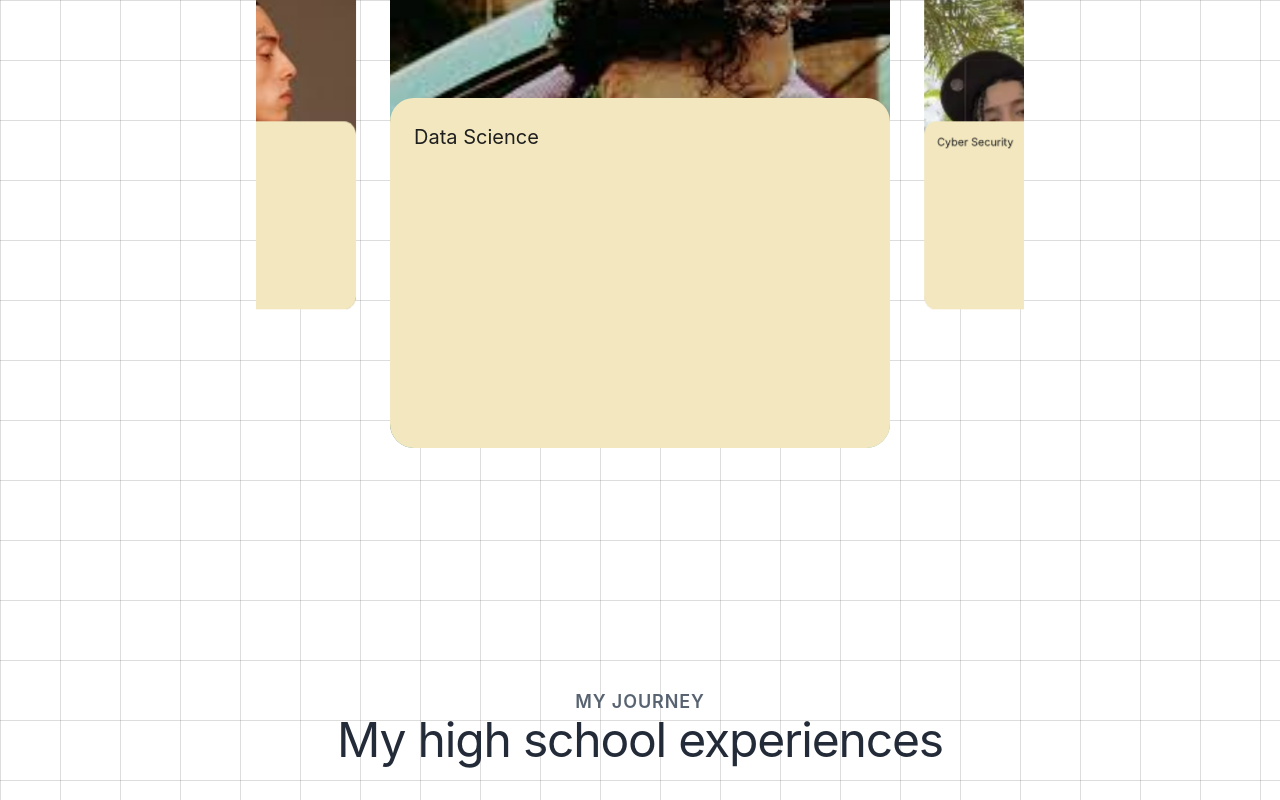
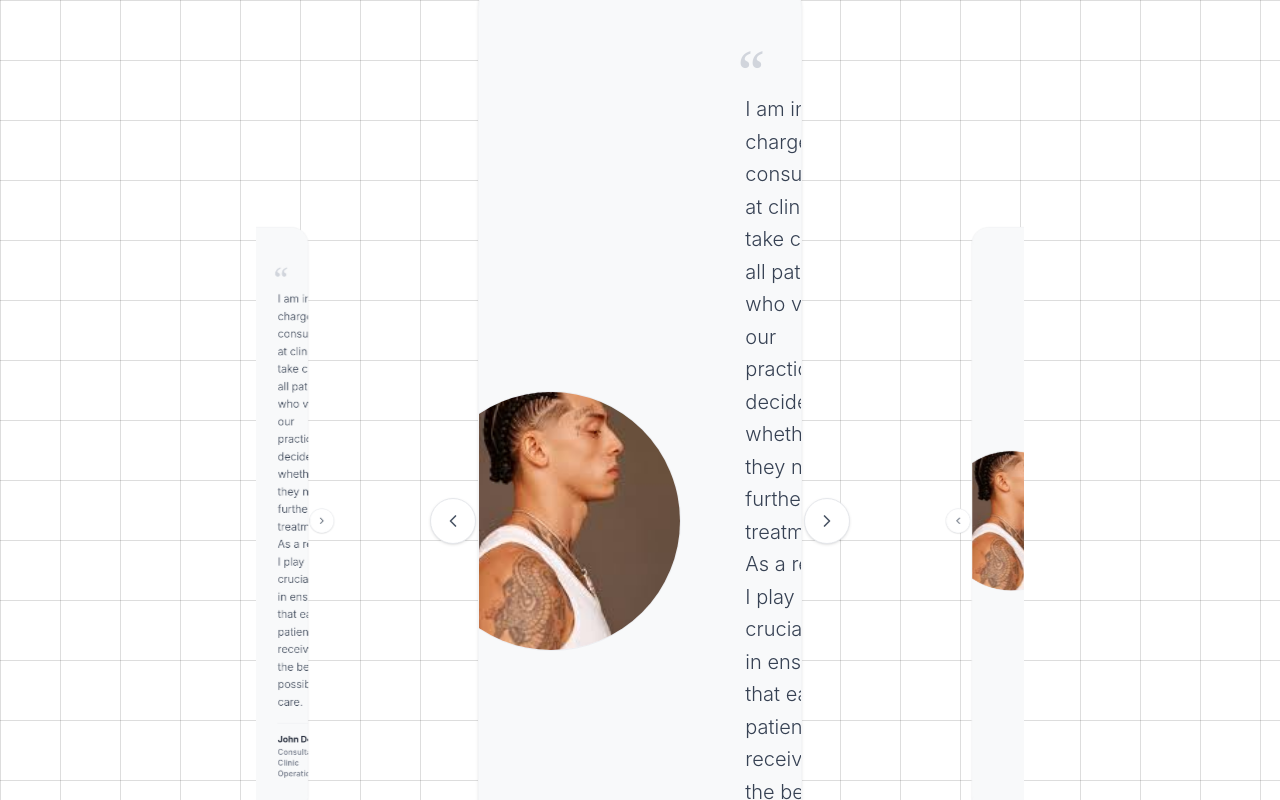
Before and after one commit to yturayishimye24/Belyse, a React (Vite) app in the folder frontend/: page / in a window 1280 px wide. Shown: the part 1320-2120 px from the top of the page. Built offline with nearby package versions, Linux system fonts and the light colour scheme; no server answers.

Commit message:
I just changed a lil bit of design.

```diff
--- a/frontend/src/components/RoleCard.jsx
+++ b/frontend/src/components/RoleCard.jsx
@@ -1,54 +1,156 @@
-import { ArrowRight } from "lucide-react";
+import React, { useState } from "react";
+// Images imports
+import BrownCench from "../../src/assets/images/BrownCench.jpeg";
+import Cench from "../../src/assets/images/Cench.jpeg";
+import BlueCench from "../../src/assets/images/BlueCench.png";
+// Library imports
+import { motion, AnimatePresence } from "framer-motion";
+import { ChevronRight, ChevronLeft } from "lucide-react";
 import ScrollLinkedItem from "./ScrollLinkedItem.jsx";
 
+// 1. Unified structure using 'quote' across all members
+const TEAM_MEMBERS = [
+  {
+    id: 1,
+    name: "John Doe",
+    role: "Consultant, Clinic Operations",
+    quote: "I am in charge of consultation at clinic. I take care of all patients who visit our practice. I decide whether they need further treatment. As a result, I play a crucial role in ensuring that each patient receives the best possible care.",
+    image: BrownCench,
+  },
+  {
+    id: 2,
+    name: "Jane Smith",
+    role: "Head Nurse",
+    quote: "As the head nurse, I oversee the nursing staff and ensure that patient care is delivered efficiently and compassionately. I coordinate with doctors and other healthcare professionals to create a supportive environment for both patients and staff.",
+    image: BlueCench,
+  },
+  {
+    id: 3,
+    name: "Marcus Vance",
+    role: "Chief Nursing Officer",
+    quote: "Our operational strategy focuses heavily on optimizing clinic communication channels. By coordinating seamlessly between care staff and management, we elevate patient outcomes significantly.",
+    image: Cench,
+  }
+];
 
-export default function RoleCard({ image, title }) {
+const slideVariants = {
+  enter: (direction) => ({
+    x: direction > 0 ? 150 : -150,
+    opacity: 0,
+  }),
+  center: {
+    x: 0,
+    opacity: 1,
+    transition: { duration: 0.4, ease: "easeInOut" },
+  },
+  exit: (direction) => ({
+    x: direction < 0 ? 150 : -150,
+    opacity: 0,
+    transition: { duration: 0.3, ease: "easeInOut" },
+  }),
+};
+
+function Projects() {
+  const [currentIndex, setCurrentIndex] = useState(0);
+  const [direction, setDirection] = useState(0);
+
+  // 2. FIXED: Moved inside the component function so it can read currentIndex state
+  const currentMember = TEAM_MEMBERS[currentIndex];
+
+  const handleNext = () => {
+    setDirection(1);
+    setCurrentIndex((prevIndex) => (prevIndex + 1) % TEAM_MEMBERS.length);
+  };
+
+  const handlePrev = () => {
+    setDirection(-1);
+    setCurrentIndex(
+      (prevIndex) =>
+        (prevIndex - 1 + TEAM_MEMBERS.length) % TEAM_MEMBERS.length,
+    );
+  };
+
   return (
-    <ScrollLinkedItem className="group relative w-[500px] h-[600px] overflow-hidden rounded-[24px] bg-white">
-      {/* Image */}
-      <img
-        src={image}
-        alt=""
-        className="h-full w-full object-cover"
-      />
+    // Fixed: Stripped padding on mobile so it can bleed edge-to-edge
+    <div className="w-full md:max-w-5xl md:mx-auto md:px-6 md:py-20">
 
-      {/* Sliding card */}
-      <div
-        className="
-          absolute
-          left-0
-          top-[250px]
-          h-full
-          w-full
-          rounded-[24px]
-          bg-[#F2E7BE]
-          transition-transform
-          duration-700
-          ease-in-out
-          group-hover:-translate-y-[250px]
-        "
-      >
-        {/* Title */}
-        <div className="p-6">
-          <h2 className="text-[20px] text-[#1f1f1f]">
-            {title}
-          </h2>
+      {/* Fixed: Made wrapper absolute/fixed-friendly on mobile, kept relative spacing on desktop */}
+      <div className="relative w-full h-[100dvh] md:h-auto md:max-w-5xl md:mx-auto md:px-16 md:py-12 select-none">
+
+        {/* Main Container Wrapper */}
+        {/* Fixed: Added w-full h-full rounded-none on mobile, restored rounded/min-h on md */}
+        <div className="w-full h-full bg-[#f8f9fa] rounded-none md:rounded-[32px] border-0 md:border border-gray-100 shadow-none md:shadow-sm flex items-center overflow-hidden relative">
+          <AnimatePresence mode="wait" custom={direction}>
+            <ScrollLinkedItem
+              key={currentMember.id} // Re-renders and fires slide animation when ID changes
+              className="w-full h-full flex items-center"
+            >
+              {/* Fixed: Added h-full justify-center and safe overflow for long quotes on short screens */}
+              <motion.div
+                custom={direction}
+                variants={slideVariants}
+                initial="enter"
+                animate="center"
+                exit="exit"
+                className="w-full h-full p-6 pt-16 pb-20 md:p-16 flex flex-col md:flex-row items-center gap-6 md:gap-16 justify-center overflow-y-auto"
+              >
+                {/* Left Column: Avatar Layout */}
+                <div className="flex-shrink-0 w-[140px] h-[140px] sm:w-[180px] sm:h-[180px] md:w-[260px] md:h-[260px]">
+                  <div className="w-full h-full rounded-full overflow-hidden border border-gray-200/60 shadow-inner">
+                    <img
+                      src={currentMember.image}
+                      alt={currentMember.name}
+                      className="w-full h-full object-cover"
+                    />
+                  </div>
+                </div>
+
+                {/* Right Column: Dynamic Typography Grid */}
+                <div className="flex-shrink-0 md:flex-1 text-center md:text-left flex flex-col justify-center max-w-md md:max-w-none">
+                  <span className="text-4xl md:text-6xl font-serif text-gray-300 block mb-1 md:mb-2 leading-none md:-ml-2">
+                    “
+                  </span>
+
+                  <p className="text-base md:text-xl font-light text-gray-700 leading-relaxed -mt-2 md:-mt-4 mb-4 md:mb-6">
+                    {currentMember.quote}
+                  </p>
+
+                  <div className="border-t border-gray-200/60 pt-3 md:pt-4 inline-block">
+                    <p className="text-sm md:text-base font-semibold text-gray-900">
+                      {currentMember.name}
+                    </p>
+                    <p className="text-xs md:text-sm text-gray-500 mt-0.5 font-medium tracking-wide">
+                      {currentMember.role}
+                    </p>
+                  </div>
+                </div>
+              </motion.div>
+            </ScrollLinkedItem>
+          </AnimatePresence>
         </div>
 
-        {/* Learn More */}
-        <div className="absolute bottom-0 right-0 h-[58px] w-[170px] rounded-tl-[28px] bg-white">
-          {/* Left curve */}
-          <div className="absolute left-[-24px] bottom-0 h-[24px] w-[24px] rounded-full shadow-[12px_12px_0_0_white]" />
+        {/* Absolutely Positioned Navigation Buttons */}
+        {/* Left Chevron Button */}
+        {/* Fixed: Adjusted positioning to overlay elegantly at the bottom/edges on small screens */}
+        <button
+          onClick={handlePrev}
+          className="absolute left-4 bottom-4 md:bottom-auto md:top-1/2 md:-translate-y-1/2 bg-white border border-gray-200 hover:border-gray-400 text-gray-600 p-2.5 md:p-3 rounded-full shadow-sm transition-all hover:shadow-md active:scale-95 z-20"
+          aria-label="Previous Team Member"
+        >
+          <ChevronLeft size={20} />
+        </button>
 
-          {/* Top curve */}
-          <div className="absolute right-0 top-[-24px] h-[24px] w-[24px] rounded-full shadow-[12px_12px_0_0_white]" />
-
-          <button className="absolute bottom-[10px] right-[10px] flex h-[42px] w-[140px] items-center justify-center gap-3 rounded-full bg-[#A15D00] text-white font-medium">
-            Learn more
-            <ArrowRight size={18} />
-          </button>
-        </div>
+        {/* Right Chevron Button */}
+        <button
+          onClick={handleNext}
+          className="absolute right-4 bottom-4 md:bottom-auto md:top-1/2 md:-translate-y-1/2 bg-white border border-gray-200 hover:border-gray-400 text-gray-600 p-2.5 md:p-3 rounded-full shadow-sm transition-all hover:shadow-md active:scale-95 z-20"
+          aria-label="Next Team Member"
+         >
+          <ChevronRight size={20} />
+        </button>
       </div>
-    </ScrollLinkedItem>
+    </div>
   );
 }
+
+export default Projects;
--- a/frontend/src/pages/Home.jsx
+++ b/frontend/src/pages/Home.jsx
@@ -1,4 +1,4 @@
-import React, { useState,useEffect } from "react";
+import React, { useState, useEffect } from "react";
 import { FaInstagram, FaLinkedin } from "react-icons/fa";
 //images imports
 import BrownCench from "../../src/assets/images/BrownCench.jpeg";
@@ -19,8 +19,8 @@ import NewsletterCard from "../components/Contact.jsx";
 //yooprofile
 import GoogleProfileHeader from "../components/googleProfileheader.jsx";
 //imports for design and animations
-import {TweenMax, Power3} from "gsap";
-import {gsap} from "gsap";
+import { TweenMax, Power3 } from "gsap";
+import { gsap } from "gsap";
 import ClientsCarousel from "../components/Carousel.jsx";
 import ScrollLinkedSection from "../components/ScrollLinkedSection.jsx";
 import ScrollLinkedItem from "../components/ScrollLinkedItem.jsx";
@@ -84,7 +84,7 @@ function Home() {
         ease: Power3.easeOut
       }
     )
-  },[]);
+  }, []);
   useEffect(() => {
     TweenMax.from(
       textRef.current,
@@ -199,7 +199,7 @@ function Home() {
       </nav>
 
       <nav className="flex xl:hidden justify-between items-center px-8 py-6 relative">
-        <div className="text-2xl font-medium"><img src={LOGO} alt="Profile" className="" /></div>
+        <div className="text-4xl font-medium">Belyse A.</div>
 
         <div>
           <div
@@ -207,27 +207,23 @@ function Home() {
             onClick={toggleMenu}
           >
             <span
-              className={`w-8 h-0.5 bg-black transition-all duration-300 ${
-                menuOpen ? "rotate-45 translate-y-2" : ""
+              className={`w-8 h-0.5 bg-black transition-all duration-300 ${menuOpen ? "rotate-45 translate-y-2" : ""
                 }`}
             ></span>
 
             <span
-              className={`w-8 h-0.5 bg-black transition-all duration-300 ${
-                menuOpen ? "opacity-0" : ""
+              className={`w-8 h-0.5 bg-black transition-all duration-300 ${menuOpen ? "opacity-0" : ""
                 }`}
             ></span>
 
             <span
-              className={`w-8 h-0.5 bg-black transition-all duration-300 ${
-                menuOpen ? "-rotate-45 -translate-y-2" : ""
+              className={`w-8 h-0.5 bg-black transition-all duration-300 ${menuOpen ? "-rotate-45 -translate-y-2" : ""
                 }`}
             ></span>
           </div>
 
           <div
-            className={`absolute right-8 top-20 bg-white shadow-lg rounded-lg overflow-hidden transition-all duration-300 ${
-              menuOpen ? "max-h-96 py-4 px-8" : "max-h-0 py-0 px-8"
+            className={`absolute right-8 top-20 bg-white shadow-lg rounded-lg overflow-hidden transition-all duration-300 ${menuOpen ? "max-h-96 py-4 px-8" : "max-h-0 py-0 px-8"
               }`}
           >
             <ul className="flex flex-col gap-4 text-center text-lg">
@@ -268,7 +264,7 @@ function Home() {
               </li>
 
               <li>
-                <a href="#contact" onClick={toggleMenu}>
+                <a href="#contact" onClick={() => { toggleMenu(); handleMoveToContact() }}>
                   Contact
                 </a>
               </li>
@@ -286,8 +282,9 @@ function Home() {
             ref={profileRef}
             src={cench}
             alt="Profile"
-            className="w-[400px] h-[400px] object-cover rounded-full xl:w-[400px] xl:h-[400px] md:w-[275px] md:h-[275px]"
+            className="w-[250px] h-[250px] sm:w-[300px] sm:h-[300px] md:w-[275px] md:h-[275px] xl:w-[400px] xl:h-[400px] object-cover rounded-full md:z-[-1]"
           />
+
         </div>
 
         <div className="text-center">
@@ -326,7 +323,7 @@ function Home() {
           <div className="flex justify-center gap-6 mt-8">
             <FaInstagram size={50} color="purple" className="hover:text-purple-500 cursor-pointer" />
 
-            <FaLinkedin size={50} color="blue" className="hover:text-blue-500 cursor-pointer"/>
+            <FaLinkedin size={50} color="blue" className="hover:text-blue-500 cursor-pointer" />
           </div>
         </div>
       </section>
@@ -385,7 +382,7 @@ function Home() {
         <Projects />
       </ScrollLinkedSection>
       <ScrollLinkedSection>
-        <ClientsCarousel/>
+        <ClientsCarousel />
       </ScrollLinkedSection>
 
       <ScrollLinkedSection
@@ -405,7 +402,7 @@ function Home() {
 
 
       {/* //Footer */}
-      <NewFooter/>
+      <NewFooter />
 
 
     </div>
```
Lines whose indentation alone changed are shown as unchanged.
